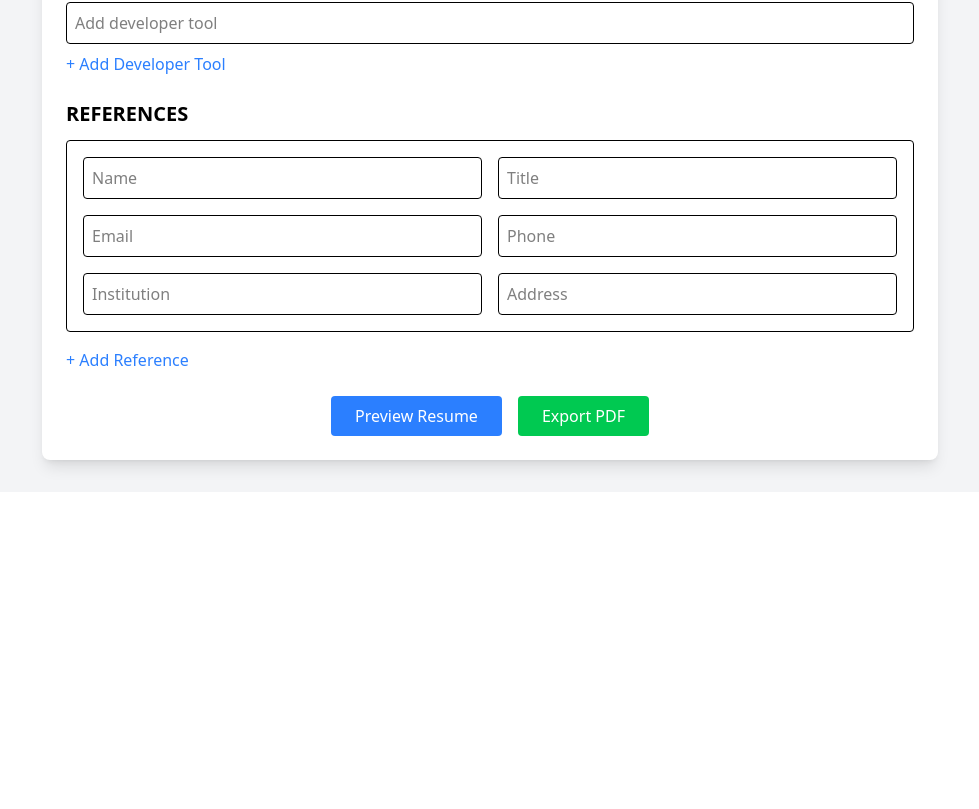
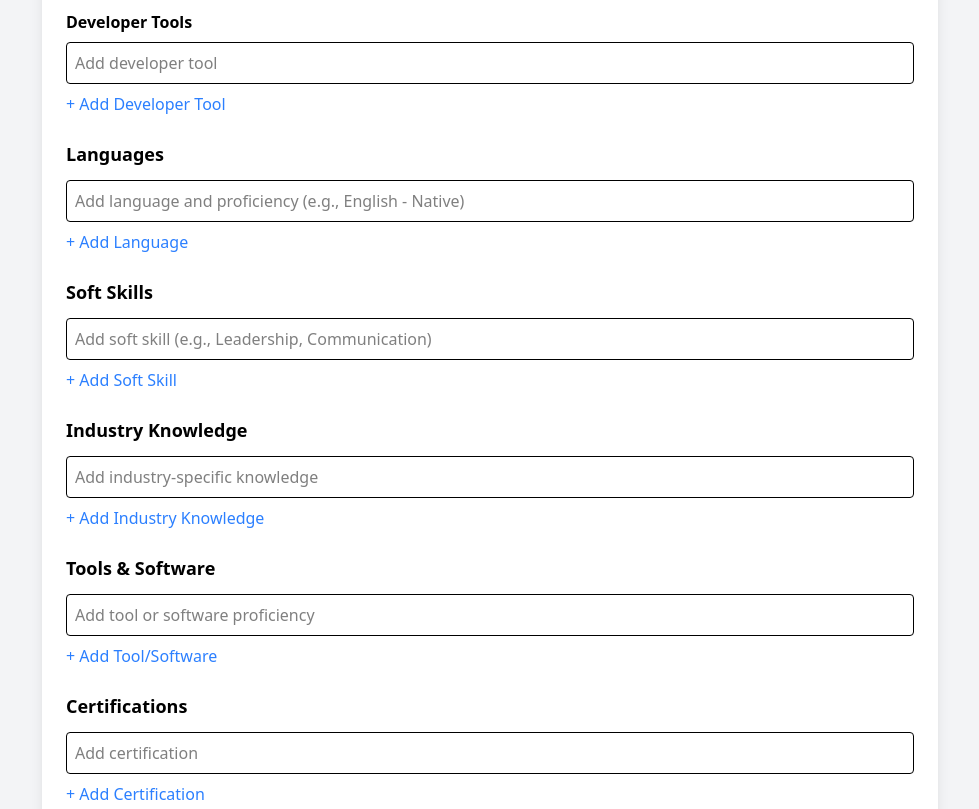
Before and after one commit to DarwinMelaya/ResumeKer, a React (Vite) app in the folder frontend/: page / in a window 1280 px wide. Shown: the part 1351-2160 px from the top of the page, without its empty margins (150-1129 px from the left). Before the commit the page ends 1843 px from the top, so only its background shows below. Built offline with nearby package versions, Linux system fonts and the light colour scheme.

Commit message:
chore: Refactor ResumePreview component to improve code organization and readability

```diff
--- a/frontend/src/components/Home/ResumePreview.jsx
+++ b/frontend/src/components/Home/ResumePreview.jsx
@@ -1,6 +1,13 @@
 import React from "react";
 
 const ResumePreview = ({ formData, photoPreview, setShowPreview }) => {
+  // Helper function to check if a skill category has any non-empty values
+  const hasSkills = (category) => {
+    return formData.technicalSkills[category].some(
+      (skill) => skill.trim() !== ""
+    );
+  };
+
   return (
     <div className="fixed inset-0 bg-black bg-opacity-50 flex items-center justify-center z-50 p-4 overflow-y-auto">
       <div className="bg-white max-w-4xl w-full mx-auto p-8 rounded-lg shadow-lg max-h-[90vh] overflow-y-auto">
@@ -91,28 +98,103 @@ const ResumePreview = ({ formData, photoPreview, setShowPreview }) => {
         <div className="border-t border-gray-300 my-4"></div>
 
         <section className="mb-6">
-          <h2 className="text-xl font-bold uppercase mb-2">Technical Skills</h2>
+          <h2 className="text-xl font-bold uppercase mb-2">Skills</h2>
+
+          {/* Programming Languages */}
+          {hasSkills("programmingLanguage") && (
             <div className="mb-3">
               <h3 className="font-semibold">Programming Languages:</h3>
               <p className="text-sm">
-              {formData.technicalSkills.programmingLanguage.join(", ") ||
-                "None listed"}
+                {formData.technicalSkills.programmingLanguage
+                  .filter((skill) => skill.trim() !== "")
+                  .join(", ")}
               </p>
             </div>
+          )}
+
+          {/* Web Technologies */}
+          {hasSkills("webTechnologies") && (
             <div className="mb-3">
               <h3 className="font-semibold">Web Technologies:</h3>
               <p className="text-sm">
-              {formData.technicalSkills.webTechnologies.join(", ") ||
-                "None listed"}
+                {formData.technicalSkills.webTechnologies
+                  .filter((tech) => tech.trim() !== "")
+                  .join(", ")}
               </p>
             </div>
+          )}
+
+          {/* Developer Tools */}
+          {hasSkills("developerTools") && (
             <div className="mb-3">
               <h3 className="font-semibold">Developer Tools:</h3>
               <p className="text-sm">
-              {formData.technicalSkills.developerTools.join(", ") ||
-                "None listed"}
+                {formData.technicalSkills.developerTools
+                  .filter((tool) => tool.trim() !== "")
+                  .join(", ")}
               </p>
             </div>
+          )}
+
+          {/* Languages */}
+          {hasSkills("languages") && (
+            <div className="mb-3">
+              <h3 className="font-semibold">Languages:</h3>
+              <p className="text-sm">
+                {formData.technicalSkills.languages
+                  .filter((lang) => lang.trim() !== "")
+                  .join(", ")}
+              </p>
+            </div>
+          )}
+
+          {/* Soft Skills */}
+          {hasSkills("softSkills") && (
+            <div className="mb-3">
+              <h3 className="font-semibold">Soft Skills:</h3>
+              <p className="text-sm">
+                {formData.technicalSkills.softSkills
+                  .filter((skill) => skill.trim() !== "")
+                  .join(", ")}
+              </p>
+            </div>
+          )}
+
+          {/* Industry Knowledge */}
+          {hasSkills("industryKnowledge") && (
+            <div className="mb-3">
+              <h3 className="font-semibold">Industry Knowledge:</h3>
+              <p className="text-sm">
+                {formData.technicalSkills.industryKnowledge
+                  .filter((knowledge) => knowledge.trim() !== "")
+                  .join(", ")}
+              </p>
+            </div>
+          )}
+
+          {/* Tools & Software */}
+          {hasSkills("tools") && (
+            <div className="mb-3">
+              <h3 className="font-semibold">Tools & Software:</h3>
+              <p className="text-sm">
+                {formData.technicalSkills.tools
+                  .filter((tool) => tool.trim() !== "")
+                  .join(", ")}
+              </p>
+            </div>
+          )}
+
+          {/* Certifications */}
+          {hasSkills("certifications") && (
+            <div className="mb-3">
+              <h3 className="font-semibold">Certifications:</h3>
+              <p className="text-sm">
+                {formData.technicalSkills.certifications
+                  .filter((cert) => cert.trim() !== "")
+                  .join(", ")}
+              </p>
+            </div>
+          )}
         </section>
 
         <div className="border-t border-gray-300 my-4"></div>
--- a/frontend/src/pages/Home.jsx
+++ b/frontend/src/pages/Home.jsx
@@ -34,6 +34,11 @@ const Home = () => {
       programmingLanguage: [""],
       webTechnologies: [""],
       developerTools: [""],
+      languages: [""],
+      softSkills: [""],
+      industryKnowledge: [""],
+      tools: [""],
+      certifications: [""],
       videoEditing: false,
       graphicDesign: false,
     },
@@ -454,9 +459,13 @@ const Home = () => {
         <section className="mb-6">
           <h2 className="text-xl font-bold mb-3">SKILLS</h2>
 
+          {/* Technical Skills Group */}
+          <div className="mb-6">
+            <h3 className="text-lg font-semibold mb-3">Technical Skills</h3>
+
             {/* Programming Languages */}
             <div className="mb-4">
-            <h3 className="font-semibold mb-2">Programming Languages</h3>
+              <h4 className="font-semibold mb-2">Programming Languages</h4>
               {formData.technicalSkills.programmingLanguage.map(
                 (skill, index) => (
                   <div key={index} className="flex gap-2 mb-2">
@@ -496,7 +505,7 @@ const Home = () => {
 
             {/* Web Technologies */}
             <div className="mb-4">
-            <h3 className="font-semibold mb-2">Web Technologies</h3>
+              <h4 className="font-semibold mb-2">Web Technologies</h4>
               {formData.technicalSkills.webTechnologies.map((tech, index) => (
                 <div key={index} className="flex gap-2 mb-2">
                   <input
@@ -505,12 +514,18 @@ const Home = () => {
                     className="w-full p-2 border rounded"
                     value={tech}
                     onChange={(e) =>
-                    handleSkillChange("webTechnologies", index, e.target.value)
+                      handleSkillChange(
+                        "webTechnologies",
+                        index,
+                        e.target.value
+                      )
                     }
                   />
                   {index > 0 && (
                     <button
-                    onClick={() => handleRemoveSkill("webTechnologies", index)}
+                      onClick={() =>
+                        handleRemoveSkill("webTechnologies", index)
+                      }
                       className="text-red-500"
                     >
                       Remove
@@ -528,7 +543,7 @@ const Home = () => {
 
             {/* Developer Tools */}
             <div className="mb-4">
-            <h3 className="font-semibold mb-2">Developer Tools</h3>
+              <h4 className="font-semibold mb-2">Developer Tools</h4>
               {formData.technicalSkills.developerTools.map((tool, index) => (
                 <div key={index} className="flex gap-2 mb-2">
                   <input
@@ -555,6 +570,175 @@ const Home = () => {
                 className="text-blue-500"
               >
                 + Add Developer Tool
+              </button>
+            </div>
+          </div>
+
+          {/* Languages */}
+          <div className="mb-6">
+            <h3 className="text-lg font-semibold mb-3">Languages</h3>
+            {formData.technicalSkills.languages.map((lang, index) => (
+              <div key={index} className="flex gap-2 mb-2">
+                <input
+                  type="text"
+                  placeholder="Add language and proficiency (e.g., English - Native)"
+                  className="w-full p-2 border rounded"
+                  value={lang}
+                  onChange={(e) =>
+                    handleSkillChange("languages", index, e.target.value)
+                  }
+                />
+                {index > 0 && (
+                  <button
+                    onClick={() => handleRemoveSkill("languages", index)}
+                    className="text-red-500"
+                  >
+                    Remove
+                  </button>
+                )}
+              </div>
+            ))}
+            <button
+              onClick={() => handleAddSkill("languages")}
+              className="text-blue-500"
+            >
+              + Add Language
+            </button>
+          </div>
+
+          {/* Soft Skills */}
+          <div className="mb-6">
+            <h3 className="text-lg font-semibold mb-3">Soft Skills</h3>
+            {formData.technicalSkills.softSkills.map((skill, index) => (
+              <div key={index} className="flex gap-2 mb-2">
+                <input
+                  type="text"
+                  placeholder="Add soft skill (e.g., Leadership, Communication)"
+                  className="w-full p-2 border rounded"
+                  value={skill}
+                  onChange={(e) =>
+                    handleSkillChange("softSkills", index, e.target.value)
+                  }
+                />
+                {index > 0 && (
+                  <button
+                    onClick={() => handleRemoveSkill("softSkills", index)}
+                    className="text-red-500"
+                  >
+                    Remove
+                  </button>
+                )}
+              </div>
+            ))}
+            <button
+              onClick={() => handleAddSkill("softSkills")}
+              className="text-blue-500"
+            >
+              + Add Soft Skill
+            </button>
+          </div>
+
+          {/* Industry Knowledge */}
+          <div className="mb-6">
+            <h3 className="text-lg font-semibold mb-3">Industry Knowledge</h3>
+            {formData.technicalSkills.industryKnowledge.map(
+              (knowledge, index) => (
+                <div key={index} className="flex gap-2 mb-2">
+                  <input
+                    type="text"
+                    placeholder="Add industry-specific knowledge"
+                    className="w-full p-2 border rounded"
+                    value={knowledge}
+                    onChange={(e) =>
+                      handleSkillChange(
+                        "industryKnowledge",
+                        index,
+                        e.target.value
+                      )
+                    }
+                  />
+                  {index > 0 && (
+                    <button
+                      onClick={() =>
+                        handleRemoveSkill("industryKnowledge", index)
+                      }
+                      className="text-red-500"
+                    >
+                      Remove
+                    </button>
+                  )}
+                </div>
+              )
+            )}
+            <button
+              onClick={() => handleAddSkill("industryKnowledge")}
+              className="text-blue-500"
+            >
+              + Add Industry Knowledge
+            </button>
+          </div>
+
+          {/* Tools & Software */}
+          <div className="mb-6">
+            <h3 className="text-lg font-semibold mb-3">Tools & Software</h3>
+            {formData.technicalSkills.tools.map((tool, index) => (
+              <div key={index} className="flex gap-2 mb-2">
+                <input
+                  type="text"
+                  placeholder="Add tool or software proficiency"
+                  className="w-full p-2 border rounded"
+                  value={tool}
+                  onChange={(e) =>
+                    handleSkillChange("tools", index, e.target.value)
+                  }
+                />
+                {index > 0 && (
+                  <button
+                    onClick={() => handleRemoveSkill("tools", index)}
+                    className="text-red-500"
+                  >
+                    Remove
+                  </button>
+                )}
+              </div>
+            ))}
+            <button
+              onClick={() => handleAddSkill("tools")}
+              className="text-blue-500"
+            >
+              + Add Tool/Software
+            </button>
+          </div>
+
+          {/* Certifications */}
+          <div className="mb-6">
+            <h3 className="text-lg font-semibold mb-3">Certifications</h3>
+            {formData.technicalSkills.certifications.map((cert, index) => (
+              <div key={index} className="flex gap-2 mb-2">
+                <input
+                  type="text"
+                  placeholder="Add certification"
+                  className="w-full p-2 border rounded"
+                  value={cert}
+                  onChange={(e) =>
+                    handleSkillChange("certifications", index, e.target.value)
+                  }
+                />
+                {index > 0 && (
+                  <button
+                    onClick={() => handleRemoveSkill("certifications", index)}
+                    className="text-red-500"
+                  >
+                    Remove
+                  </button>
+                )}
+              </div>
+            ))}
+            <button
+              onClick={() => handleAddSkill("certifications")}
+              className="text-blue-500"
+            >
+              + Add Certification
             </button>
           </div>
         </section>
```
Lines whose indentation alone changed are shown as unchanged.
